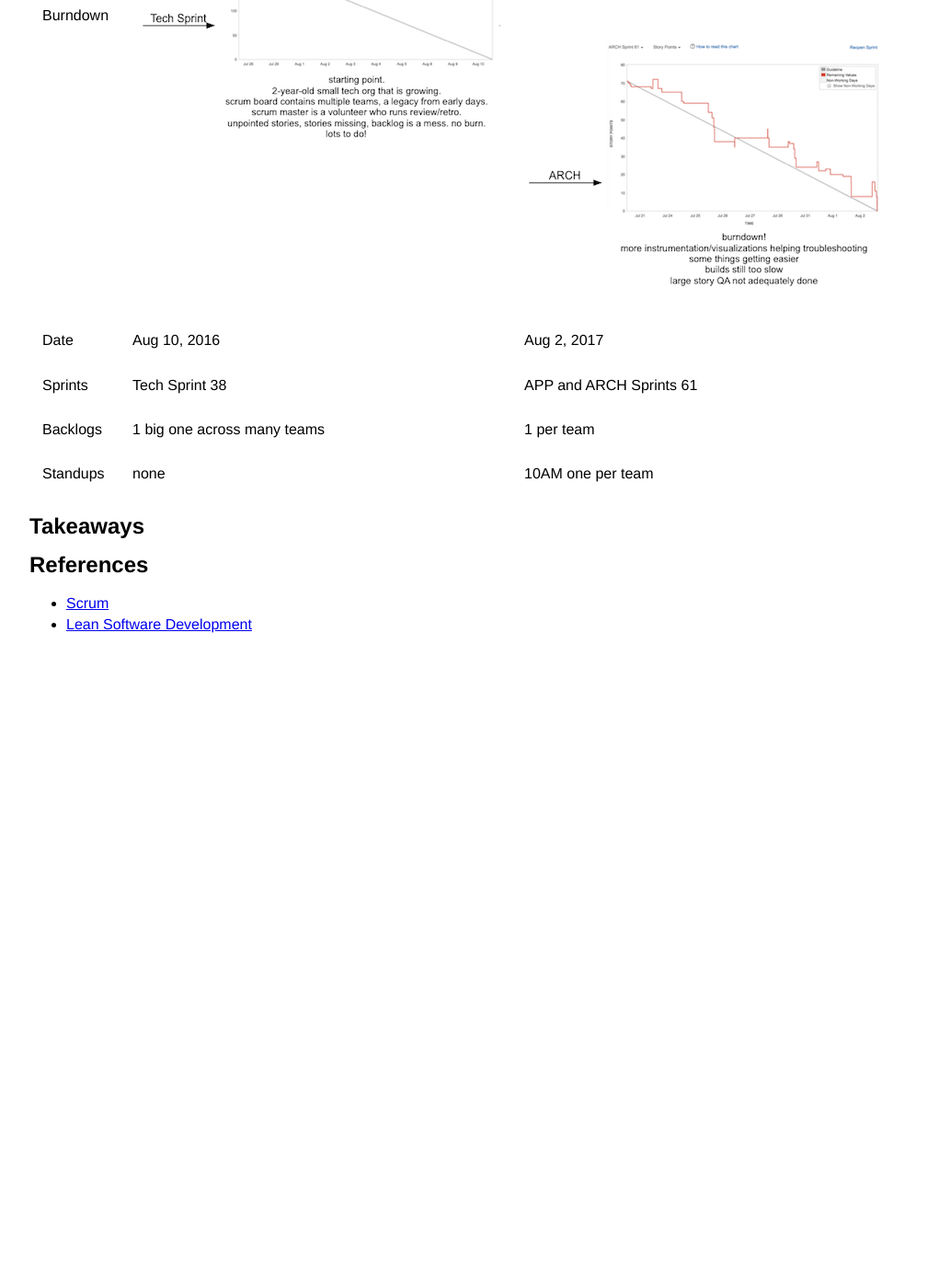
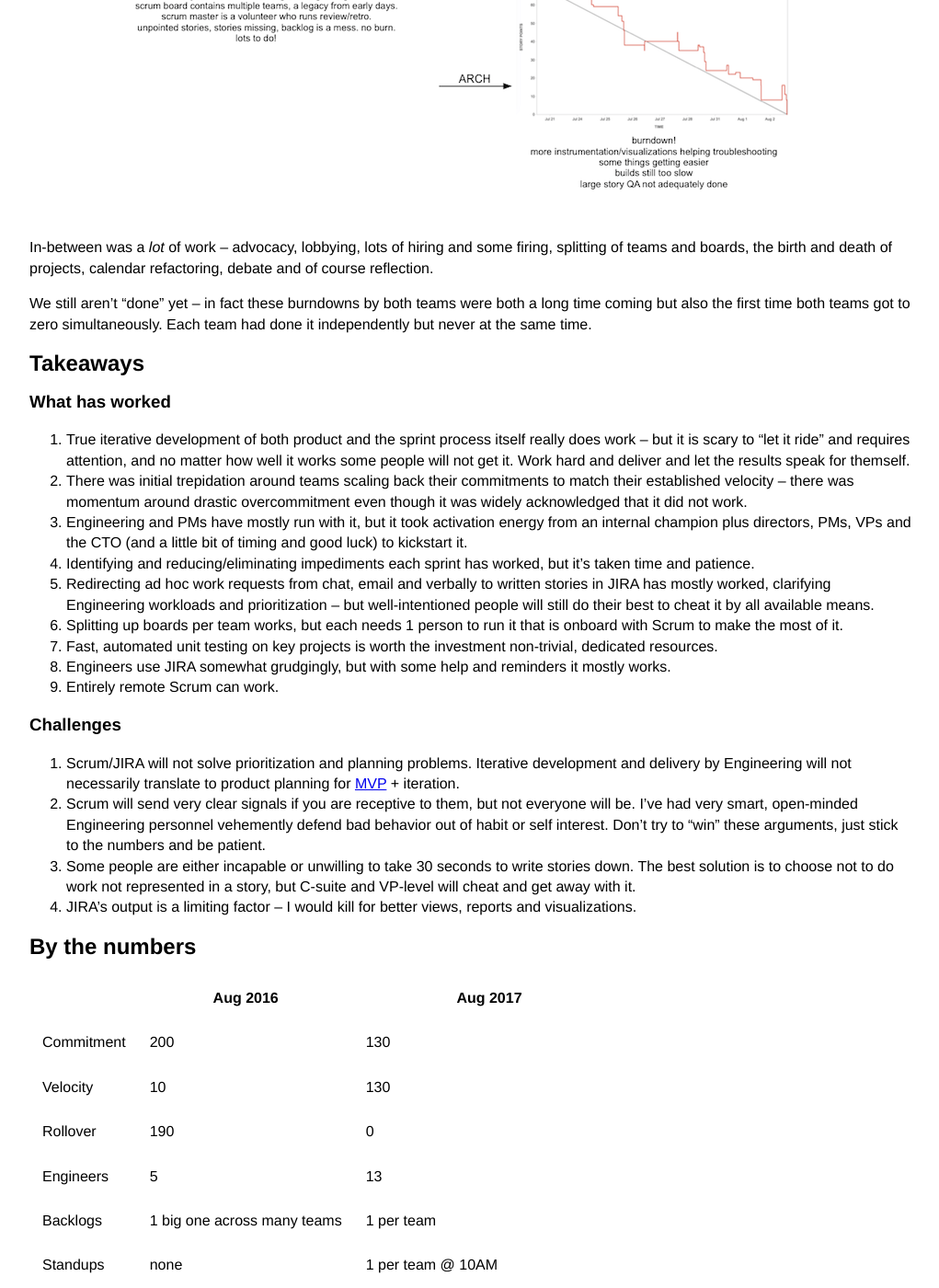
Before and after one commit to rflynn/rflynn.github.io, a Jekyll site: the page built from _posts/2017-08-06-sprinting-for-a-year.md, in a window 1280 px wide and 1400 px high, scrolled down 631 px. Shown: the whole window at 92% size, without its empty margins (71-1092 px from the left). Built offline with Jekyll 4.4.1, drawn with Linux system fonts in a browser that asks for light colours; before the commit the page ends 1345 px from its top, so only the background shows below that; some of the changed text lies outside the part shown.

Commit message:
flesh it out

```diff
--- a/_posts/2017-08-06-sprinting-for-a-year.md
+++ b/_posts/2017-08-06-sprinting-for-a-year.md
@@ -5,25 +5,67 @@ date: 2017-08-06
 ---
 
 
-[Usain Bolt](https://en.wikipedia.org/wiki/Usain_Bolt) is retiring after 10 years in the spotlight. My own Engineering org's sprints have been running for a year and I'd like to share what we've learned.
+History's greatest sprinter [Usain Bolt](https://en.wikipedia.org/wiki/Usain_Bolt) is [retiring after 10 years](https://www.si.com/track-and-field/2017/08/03/usain-bolt-retirement-world-championships-olympics-jamaica). My Engineering team has been [sprint](https://en.wikipedia.org/wiki/Scrum_(software_development))ing for a year and we're getting pretty good at it too. Here's what we've learned.
 
-## Results
 
-|          | A Year Ago                     | Today                                  |
-|----------|--------------------------------|----------------------------------------|
-| Velocity | 10                             | 130                                    |
-| Rollover | 180                            | 0                                      |
-| Burndown | ![Start](/i/sprint-for-a-year-2017/start.png) | ![Today](/i/sprint-for-a-year-2017/today.png) |
-| Date     | Aug 10, 2016                   | Aug 2, 2017                            |
-| Sprints  | Tech Sprint 38                 | APP and ARCH Sprints 61                |
-| Backlogs | 1 big one across many teams    | 1 per team                             |
-| Standups | none                           | 10AM one per team                      |
+After 24 iterations we've gone from one big flatline to multiple independent burndowns:
+
+
+| Aug 2016                       | Aug 2017                               |
+|--------------------------------|----------------------------------------|
+| ![Start](/i/sprint-for-a-year-2017/start.png) | ![Today](/i/sprint-for-a-year-2017/today.png) |
+
+
+In-between was a *lot* of work -- advocacy, lobbying, lots of hiring and some firing,
+splitting of teams and boards, the birth and death of projects, calendar refactoring,
+debate and of course reflection.
+
+We still aren't "done" yet -- in fact these burndowns by both teams were both a long time coming
+but also the first time both teams got to zero simultaneously.
+Each team had done it independently but never at the same time.
 
 
 ## Takeaways
 
+### What has worked
+
+1. True iterative development of both product and the sprint process itself really does work -- but it is scary to "let it ride" and requires attention, and no matter how well it works some people will not get it. Work hard and deliver and let the results speak for themself.
+2. There was initial trepidation around teams scaling back their commitments to match their established velocity -- there was momentum around drastic overcommitment even though it was widely acknowledged that it did not work.
+3. Engineering and PMs have mostly run with it, but it took activation energy from an internal champion plus directors, PMs, VPs and the CTO (and a little bit of timing and good luck) to kickstart it.
+4. Identifying and reducing/eliminating impediments each sprint has worked, but it's taken time and patience.
+5. Redirecting ad hoc work requests from chat, email and verbally to written stories in JIRA has mostly worked, clarifying Engineering workloads and prioritization -- but well-intentioned people will still do their best to cheat it by all available means.
+6. Splitting up boards per team works, but each needs 1 person to run it that is onboard with Scrum to make the most of it.
+7. Fast, automated unit testing on key projects is worth the investment non-trivial, dedicated resources.
+8. Engineers use JIRA somewhat grudgingly, but with some help and reminders it mostly works.
+9. Entirely remote Scrum can work.
+
+
+### Challenges
+
+1. Scrum/JIRA will not solve prioritization and planning problems. Iterative development and delivery by Engineering will not necessarily translate to product planning for [MVP](https://en.wikipedia.org/wiki/Minimum_viable_product) + iteration.
+2. Scrum will send very clear signals if you are receptive to them, but not everyone will be. I've had very smart, open-minded Engineering personnel vehemently defend bad behavior out of habit or self interest. Don't try to "win" these arguments, just stick to the numbers and be patient.
+3. Some people are either incapable or unwilling to take 30 seconds to write stories down. The best solution is to choose not to do work not represented in a story, but C-suite and VP-level will cheat and get away with it.
+4. JIRA's output is a limiting factor -- I would kill for better views, reports and visualizations.
+
+
+## By the numbers
+
+|            | Aug 2016                       | Aug 2017                               |
+|------------|--------------------------------|----------------------------------------|
+| Commitment | 200                            | 130                                    |
+| Velocity   | 10                             | 130                                    |
+| Rollover   | 190                            | 0                                      |
+| Engineers  | 5                              | 13                                     |
+| Backlogs   | 1 big one across many teams    | 1 per team                             |
+| Standups   | none                           | 1 per team @ 10AM                      |
+| Grooming   | ad hoc                         | 1 per week + as needed                 |
+| Review     | ad hoc                         | timeboxed demos of working software    |
+| Retro      | 1 big one, mostly PMs talking  | 1 per team, mostly engineers talking   |
+
 
 ## References
 
-* [Scrum](https://en.wikipedia.org/wiki/Scrum_(software_development))
-* [Lean Software Development](https://en.wikipedia.org/wiki/Lean_software_development)
+1. [Scrum](https://en.wikipedia.org/wiki/Scrum_(software_development))
+2. [Lean Software Development](https://en.wikipedia.org/wiki/Lean_software_development)
+3. [Theory of Constraints](https://en.wikipedia.org/wiki/Theory_of_constraints)
+4. [Minimum Viable Product](https://en.wikipedia.org/wiki/Minimum_viable_product)
```
